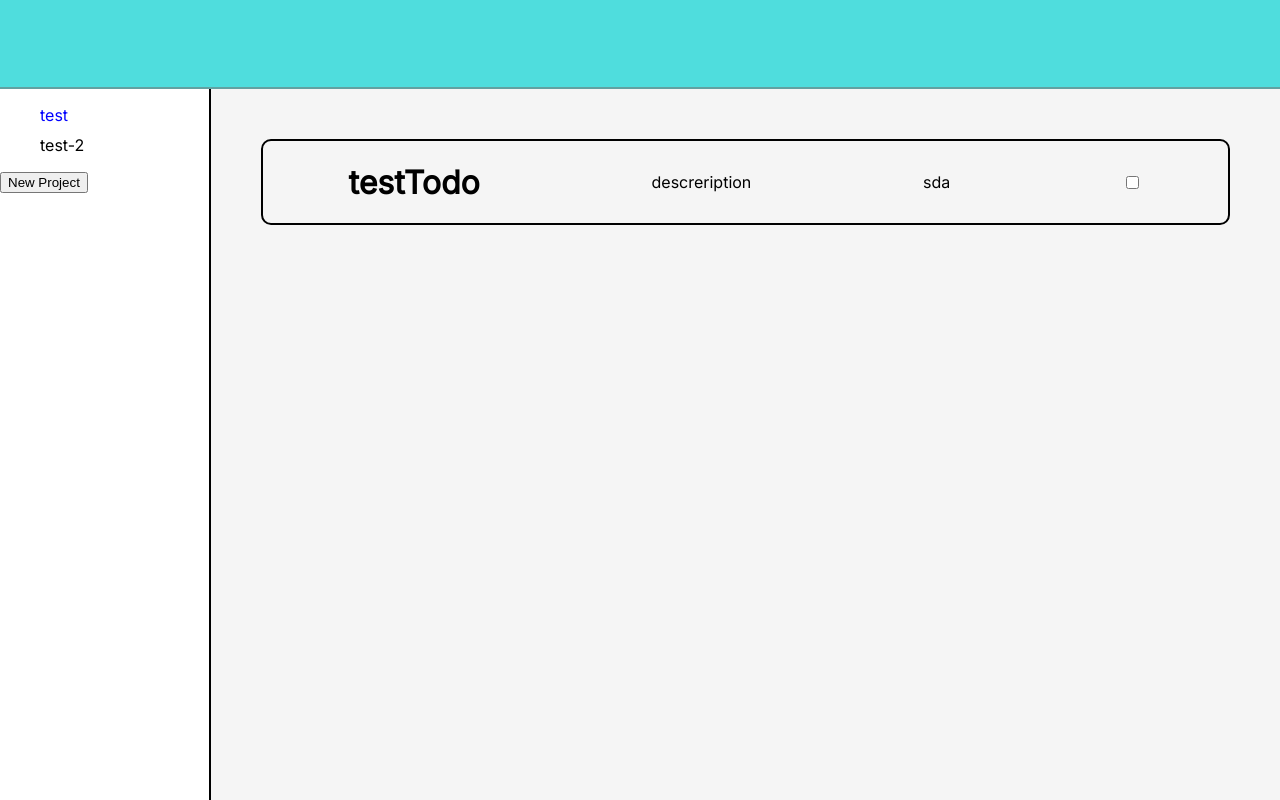
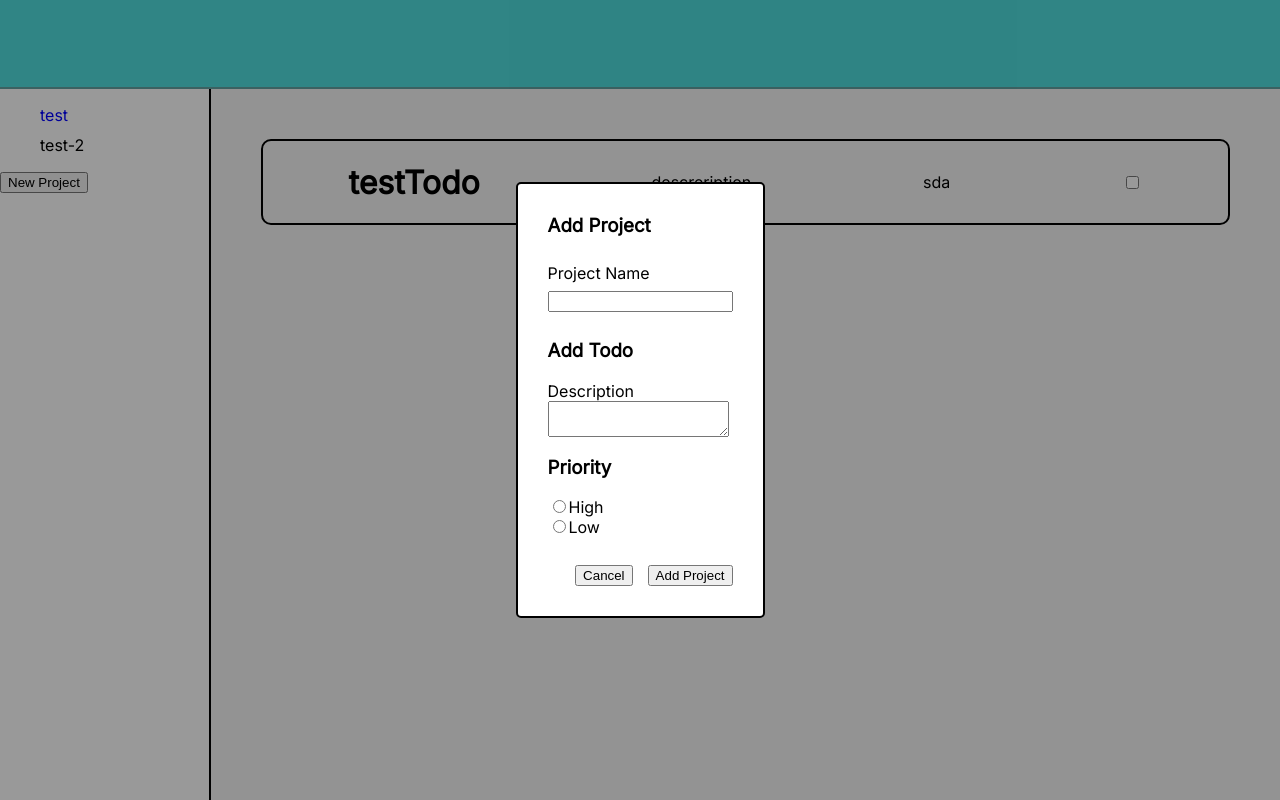
Before and after one commit to Orsenfells/todo2022, a website built with webpack: page dist/index.html in a window 1280 px wide. Built offline with nearby package versions, Linux system fonts and the light colour scheme.

Commit message:
progress on the add project modal

```diff
--- a/src/create-project-modal.js
+++ b/src/create-project-modal.js
@@ -14,18 +14,64 @@ let createModal = () => {
     let appendToModal = (child) => modal.appendChild(child)
     return {getModal, toggleModalVisibility, appendToModal}
 }
+let createRadioOption = (id) => {
+    let div = document.createElement('div');
+    div.id = `radio-option-${id}`;
+    let input = document.createElement('input');
+    input.type = 'radio';
+    input.id = id;
+    input.name = `priority`
+    input.value = id
+    let label = document.createElement('label');
+    label.htmlFor = id
+    label.textContent = id
+    div.appendChild(input);
+    div.appendChild(label);
+    return div;
+}
+
+let addTodoFieldSet = () => {
+    let fieldset = document.createElement('fieldset')
+    let addTodoHeading = document.createElement('h3');
+    let radio = document.createElement('div');
+    let radioHeading = document.createElement('h3');
+    let highPriority = createRadioOption('High')
+    let lowPriority = createRadioOption('Low')
+    let descriptionLabel = document.createElement('label')
+    let descriptionInput = document.createElement('textarea');
+
+    addTodoHeading.textContent = 'Add Todo'
+    radioHeading.textContent = 'Priority'
+    radio.appendChild(radioHeading)
+    radio.appendChild(highPriority);
+    radio.appendChild(lowPriority);
+    radio.name = 'priority'
+    descriptionInput.id = 'descriptionInput';
+    descriptionInput.name = 'description'
+    descriptionLabel.textContent = 'Description';
+    descriptionLabel.htmlFor = 'descriptionInput';
+    let fieldsetChildren = [addTodoHeading, descriptionLabel, descriptionInput, radio]
+    fieldsetChildren.forEach(child => fieldset.appendChild(child))
+    return fieldset
+}
 let modalContent = () => {
     let form = document.createElement('form');
-
+    let todoFieldset = addTodoFieldSet()
     let heading = document.createElement('h3');
+    // let addTodoHeading = document.createElement('h3');
     let nameLabel = document.createElement('label');
     let nameInput = document.createElement('input');
+    // let descriptionLabel = document.createElement('label')
+    // let descriptionInput = document.createElement('textarea');
     let buttonContainer = document.createElement('div');
-
+    // let radio = document.createElement('div');
+    // let radioHeading = document.createElement('h3');
+    // let highPriority = createRadioOption('High')
+    // let lowPriority = createRadioOption('Low')
     let cancelButton = document.createElement('button');
     let addProjectButton = document.createElement('button');
 
-
+    // addTodoHeading.textContent = 'Add Todo'
     form.className = 'modal-content';
     heading.className = 'heading';
     buttonContainer.className = 'button-container';
@@ -33,24 +79,44 @@ let modalContent = () => {
     addProjectButton.id = 'add-project-button';
     buttonContainer.appendChild(cancelButton);
     buttonContainer.appendChild(addProjectButton);
+    // radioHeading.textContent = 'Priority'
+    // radio.appendChild(radioHeading)
+    // radio.appendChild(highPriority);
+    // radio.appendChild(lowPriority);
+    // radio.name = 'priority'
     heading.textContent = 'Add Project';
+    nameInput.id = 'nameInput'
     nameLabel.textContent = 'Project Name';
+    nameLabel.htmlFor = 'nameInput';
+    nameInput.name = 'project-name';
+    // descriptionInput.id = 'descriptionInput';
+    // descriptionInput.name = 'description'
+    // descriptionLabel.textContent = 'Description';
+    // descriptionLabel.htmlFor = 'descriptionInput';
     cancelButton.textContent = 'Cancel';
     addProjectButton.textContent = 'Add Project';
-    let formChildren = [heading, nameLabel, nameInput, buttonContainer]
+
+    let formChildren = [heading, nameLabel, nameInput, todoFieldset, buttonContainer]
     formChildren.forEach(child => form.appendChild(child))
     return form
 }
 
 let createProjectModal = () => {
+    let form = modalContent();
+    let modal = createModal()
+    modal.appendToModal(form)
 
-    let modal = createModal()
-    modal.appendToModal(modalContent())
     let getModal = () => modal.getModal()
     let toggleModalVisibility = () => {
         modal.toggleModalVisibility()
     }
-    return {getModal, toggleModalVisibility}
+    let getFormData = () => {
+        let formData = new FormData(form)
+        let formProps = Object.fromEntries(formData)
+
+        return formProps
+    }
+    return {getModal, toggleModalVisibility, getFormData}
 }
 
 
--- a/src/dom-controller.js
+++ b/src/dom-controller.js
@@ -32,12 +32,14 @@ let domController = () => {
         sidebar.removeAllChildren()
         todoContainer.removeAllChildren()
         data.forEach(project => handleProjectData(project))
-        // sidebar.updateSidebar(data.projects)
     }
     let toggleProjectModal = () => {
         projectModal.toggleModalVisibility();
     }
-    return {initialLoad, render, toggleProjectModal}
+    let getModalData = () => {
+        console.log(projectModal.getFormData())
+    }
+    return {initialLoad, render, toggleProjectModal, getModalData}
 }
 
 export default domController
--- a/src/events.js
+++ b/src/events.js
@@ -23,23 +23,22 @@ let events = () => {
             if(element.tagName === 'BUTTON'){
                 e.preventDefault()
                 if(element.id === 'cancel-project-button'){
-
                     dom.toggleProjectModal()
                 }
                 else if(element.id === 'add-project-button'){
 
-                    projects.addProject({
-                        project: 'test-3',
-                        id: `${Math.random()}`,
-                        active: false,
-                        todos: [{
-                            title: ``,
-                            id: 'super-test',
-                            description: 'descreription',
-                            priority: 'low',
-                        }]
-                    })
-                    console.log(projects)
+                    // projects.addProject({
+                    //     project: 'test-3',
+                    //     id: `${Math.random().toString(16).slice(2)}`,
+                    //     active: false,
+                    //     todos: [{
+                    //         title: ``,
+                    //         id: 'super-test',
+                    //         description: 'descreription',
+                    //         priority: 'low',
+                    //     }]
+                    // })
+                    dom.getModalData()
                     dom.toggleProjectModal()
                     dom.render(projects.getData())
                 }
--- a/src/project-controller.js
+++ b/src/project-controller.js
@@ -53,7 +53,7 @@ let projectController = () => {
         }
     let addProject = (project) => projectData.addProject(project)
     let getData = () => {
-        console.log(this)
+
         return projectData.getProjects()
     }
     return {getData, setProjectActive, addProject}
--- a/src/styles/create-project-modal.css
+++ b/src/styles/create-project-modal.css
@@ -1,6 +1,6 @@
 
 .modal {
-    display: none;
+    display: flex;
     position: fixed;
     z-index: 1;
     top: 0;
@@ -30,3 +30,11 @@
     display: flex;
     gap: 15px
 }
+fieldset {
+    display: flex;
+    flex-direction: column;
+    border: none;
+    align-items: flex-start;
+    padding: 0;
+    margin: 0;
+}
```
